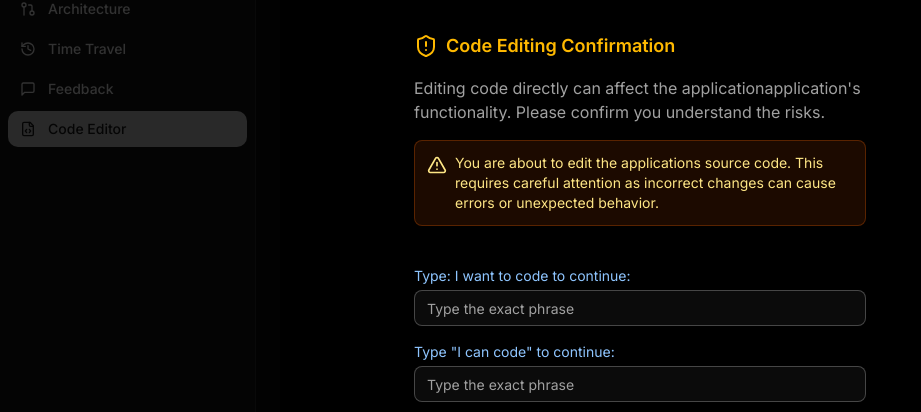
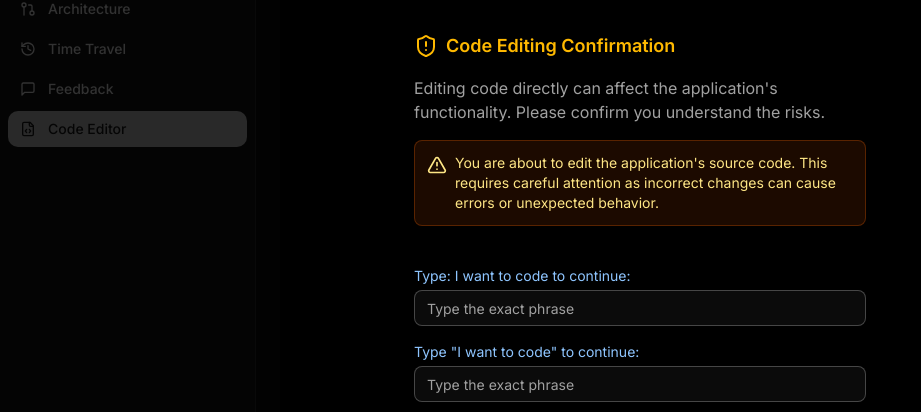
Before and after one commit to fabianhaef/das-tool, a Next.js app: page /code-editor in a window 1280 px wide. Shown: the part 153-565 px from the top of the page, without its empty margins (0-921 px from the left). Built offline with nearby package versions, Linux system fonts and the light colour scheme.

Commit message:
Fix typos in code editor warning messages and update user input prompt for clarity.

```diff
--- a/src/app/code-editor/page.tsx
+++ b/src/app/code-editor/page.tsx
@@ -94,12 +94,12 @@ helloWorld();`)
 
             <div className="text-muted-foreground mb-2">
               <p className="mb-4">
-                Editing code directly can affect the applicationapplication's functionality. Please confirm you understand the risks.
+                Editing code directly can affect the application&apos;s functionality. Please confirm you understand the risks.
               </p>
               <div className="p-3 bg-amber-950/40 border border-amber-800/50 rounded-md text-amber-200 flex items-start gap-2 mb-4">
                 <AlertTriangle className="h-5 w-5 mt-0.5 flex-shrink-0" />
                 <p className="text-sm">
-                  You are about to edit the applications source code. This requires careful attention as
+                  You are about to edit the application&apos;s source code. This requires careful attention as
                   incorrect changes can cause errors or unexpected behavior.
                 </p>
               </div>
@@ -120,7 +120,7 @@ helloWorld();`)
 
               <div>
                 <label className="text-sm text-blue-300 mb-1 block">
-                  Type &quot;I can code&quot; to continue:
+                  Type &quot;I want to code&quot; to continue:
                 </label>
                 <Input
                   value={inputValues.secondInput}
```
